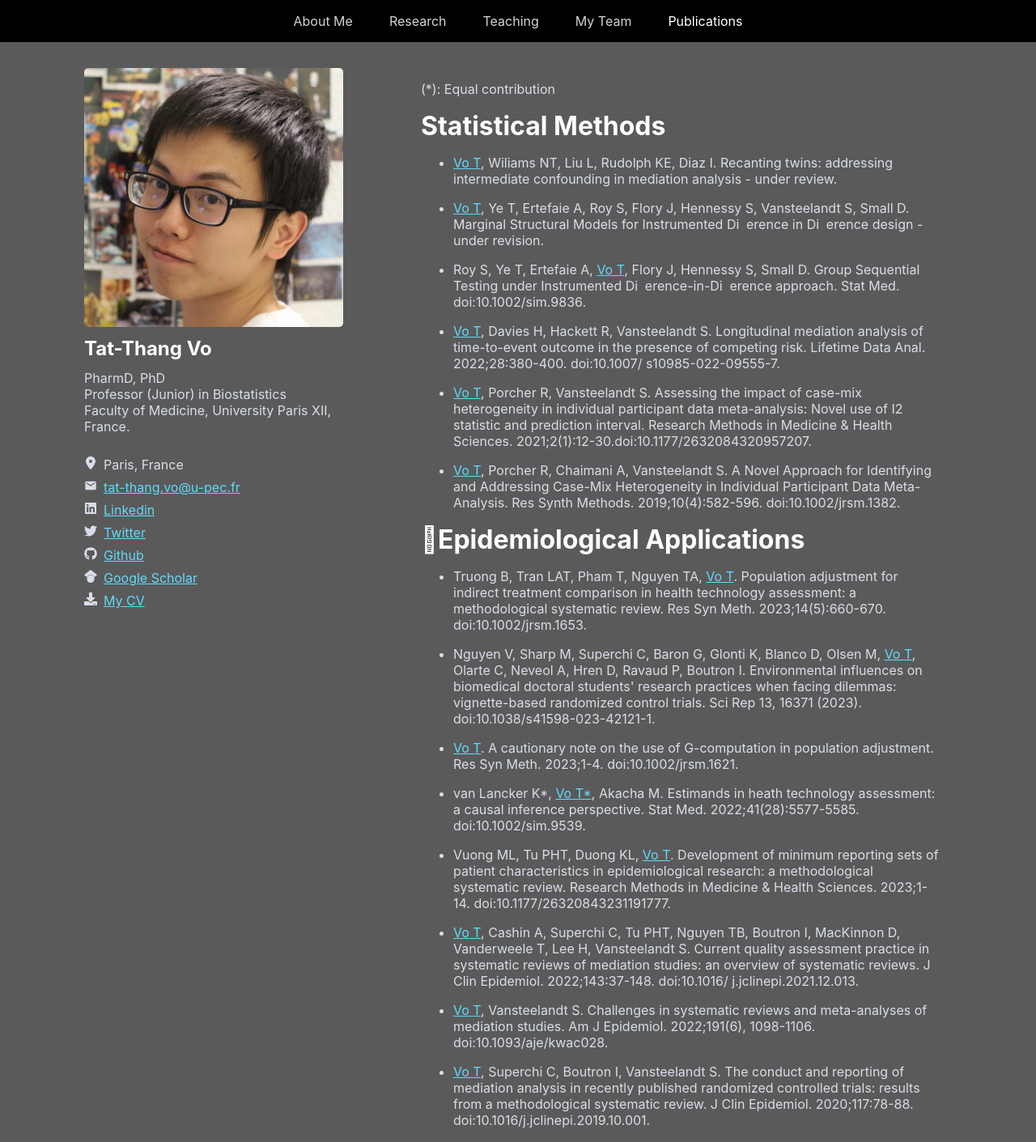
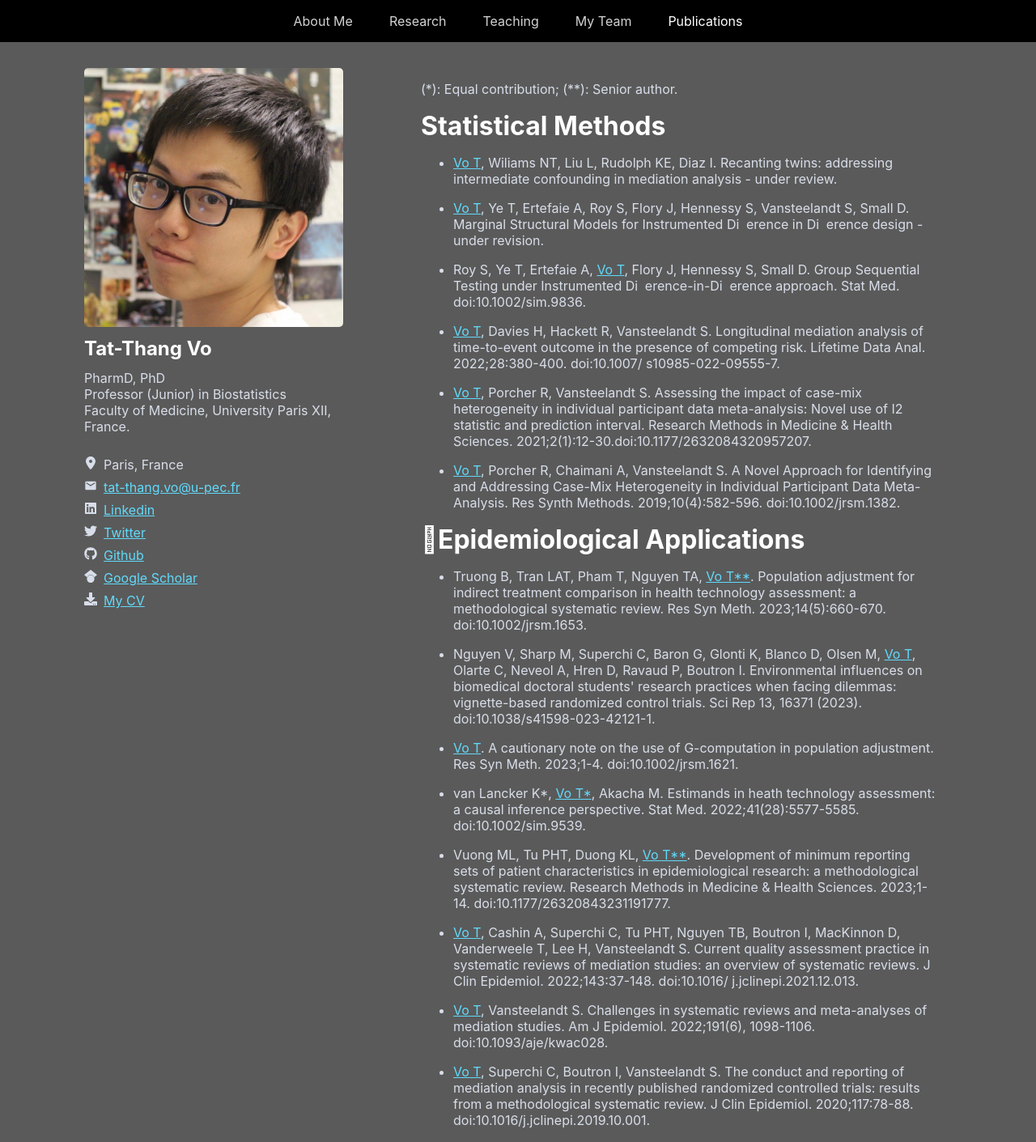
Before and after one commit to votatthang/ttv, a React (Create React App) app: page /Publications in a window 1280 px wide. Shown: the top 1411 px of the page at 81% size. Built offline with nearby package versions, Linux system fonts and the light colour scheme.

Commit message:
Update ContactMe.js

```diff
--- a/src/Pages/ContactMe/ContactMe.js
+++ b/src/Pages/ContactMe/ContactMe.js
@@ -6,7 +6,7 @@ const ContactMe = () => {
     return (
         <div className="Publications">
         <div className="contentText">
-        (*): Equal contribution
+        (*): Equal contribution; (**): Senior author.
         </div>
          <div className="title">
             Statistical Methods
@@ -54,7 +54,7 @@ const ContactMe = () => {
         <div className="contentText">
             <ul>
                 <li>
-                Truong B, Tran LAT, Pham T, Nguyen TA, <a href="https://scholar.google.com/citations?user=VMFhSVcAAAAJ&hl=en">Vo T</a>.
+                Truong B, Tran LAT, Pham T, Nguyen TA, <a href="https://scholar.google.com/citations?user=VMFhSVcAAAAJ&hl=en">Vo T**</a>.
                         Population adjustment for indirect treatment
                 comparison in health technology assessment: a methodological systematic review. Res Syn
                 Meth. 2023;14(5):660-670. doi:10.1002/jrsm.1653.
@@ -76,7 +76,7 @@ const ContactMe = () => {
                 inference perspective. Stat Med. 2022;41(28):5577-5585. doi:10.1002/sim.9539.
                 </li>
                 <li>
-                Vuong ML, Tu PHT, Duong KL, <a href="https://scholar.google.com/citations?user=VMFhSVcAAAAJ&hl=en">Vo T</a>.
+                Vuong ML, Tu PHT, Duong KL, <a href="https://scholar.google.com/citations?user=VMFhSVcAAAAJ&hl=en">Vo T**</a>.
                     Development of minimum reporting sets of patient
                 characteristics in epidemiological research: a methodological systematic review. Research Methods
                 in Medicine & Health Sciences. 2023;1-14. doi:10.1177/26320843231191777.
```
